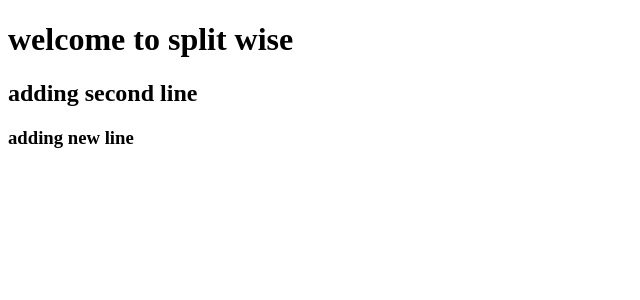
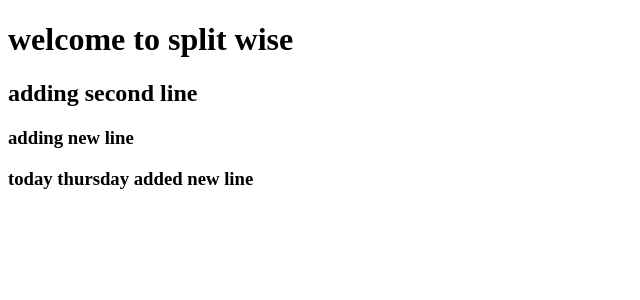
Before and after one commit to syedaslam/split-wise, an Angular app: page / in a window 1280 px wide. Shown: the top 300 px of the page, without its empty margins (0-640 px from the left). Built offline with nearby package versions, Linux system fonts and the light colour scheme.

Commit message:
iam adding thursday, first line.

```diff
--- a/src/app/app.component.html
+++ b/src/app/app.component.html
@@ -3,3 +3,4 @@
 <h2>adding second line</h2>
 
 <h3>adding new line</h3>
+<h3>today thursday added new line</h3>
```
